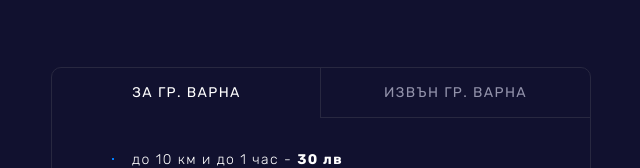
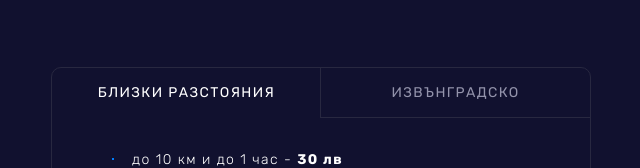
Before and after one commit to vvasilev-/transpro.bg, a website built with Parcel: page src/index.html in a window 1280 px wide. Shown: the part 4025-4193 px from the top of the page, without its empty margins (319-959 px from the left). Built offline with nearby package versions, Linux system fonts and the light colour scheme.

Commit message:
Change price labels

```diff
--- a/src/index.html
+++ b/src/index.html
@@ -243,9 +243,9 @@
 			<div class="c-section__body">
 				<div class="c-prices">
 					<nav class="c-prices__tabs-nav">
-						<a href="#town" class="c-prices__tabs-link js-tab-link is-current">за гр. Варна</a>
+						<a href="#town" class="c-prices__tabs-link js-tab-link is-current">Близки разстояния</a>
 
-						<a href="#countryside" class="c-prices__tabs-link js-tab-link">извън гр. Варна</a>
+						<a href="#countryside" class="c-prices__tabs-link js-tab-link">Извънградско</a>
 					</nav><!-- /.c-prices__nav -->
 
 					<div class="c-prices__tab js-tab is-current" id="town">
```
